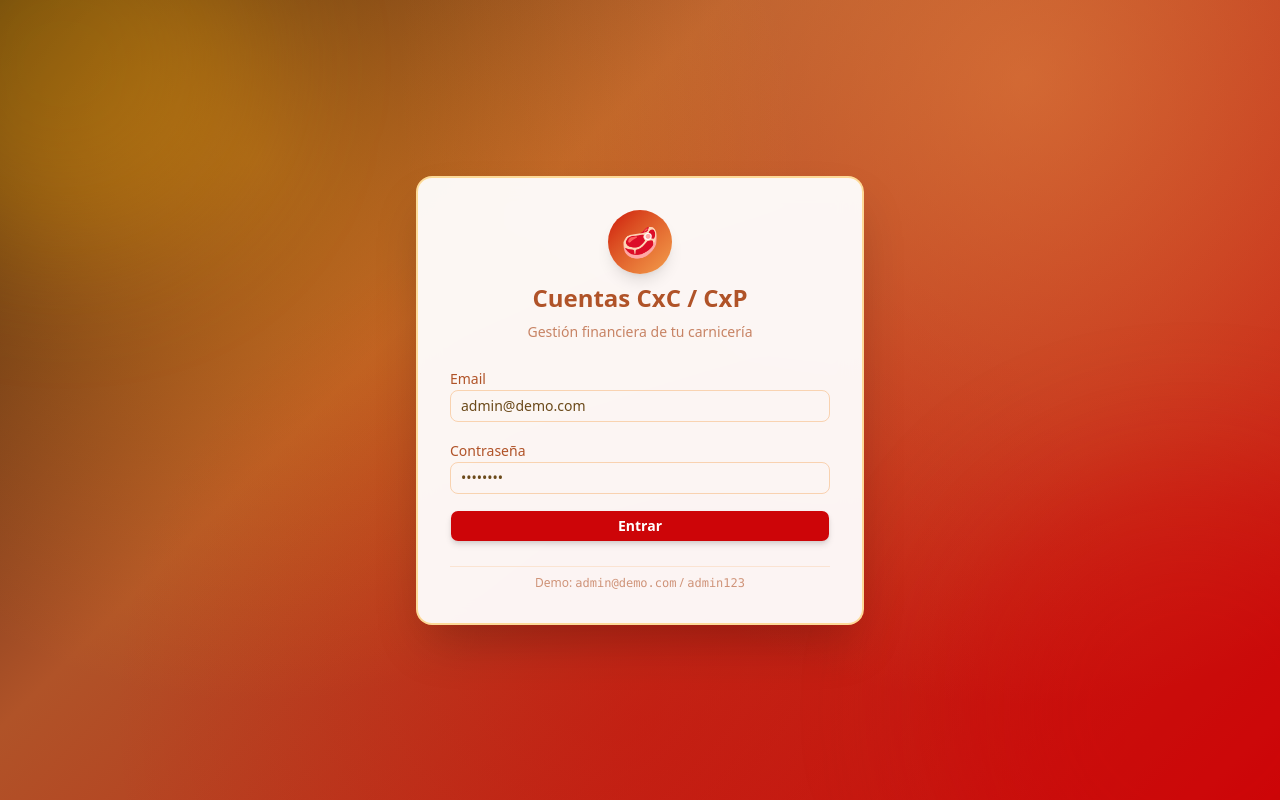
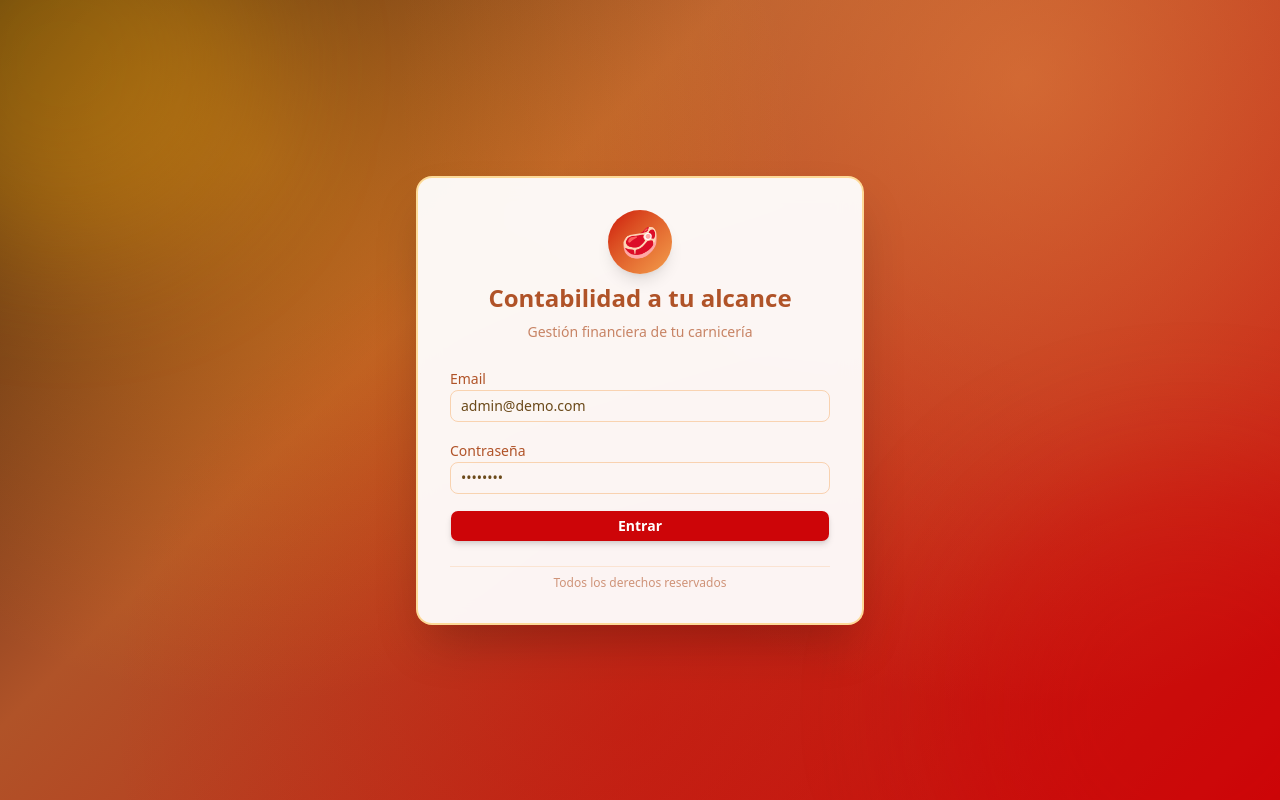
Before and after one commit to carnescarnes24/Contabilidad_app, a Next.js app: page /login in a window 1280 px wide. Built offline with nearby package versions, Linux system fonts and the light colour scheme.

Commit message:
Fix: Modificacion del nombre del aplicativo

```diff
--- a/src/app/(dashboard)/layout.tsx
+++ b/src/app/(dashboard)/layout.tsx
@@ -37,7 +37,7 @@ export default async function DashboardLayout({
     <div className="min-h-screen flex bg-[#fdfaf3]">
       <aside className="w-60 bg-white border-r-2 border-brand-orange/30 p-4 hidden md:flex md:flex-col">
         <h2 className="font-bold text-lg text-brand-red mb-6 flex items-center gap-2">
-          <span>🥩</span> CxC / CxP
+          <span>🥩</span> Contabilidad a tu alcance
         </h2>
         <nav className="space-y-1 flex-1">
           {nav
--- a/src/app/login/page.tsx
+++ b/src/app/login/page.tsx
@@ -52,7 +52,7 @@ export default function LoginPage() {
             <span className="text-3xl">🥩</span>
           </div>
           <h1 className="text-2xl font-bold text-brand-brown">
-            Cuentas CxC / CxP
+            Contabilidad a tu alcance
           </h1>
           <p className="text-sm text-brand-brown/70">
             Gestión financiera de tu carnicería
@@ -97,7 +97,7 @@ export default function LoginPage() {
         </form>
 
         <div className="text-center text-xs text-brand-brown/60 pt-2 border-t border-brand-orange/20">
-          Demo: <span className="font-mono">admin@demo.com</span> / <span className="font-mono">admin123</span>
+          Todos los derechos reservados
         </div>
       </div>
     </div>
--- a/src/lib/excel.ts
+++ b/src/lib/excel.ts
@@ -28,14 +28,14 @@ export async function exportToExcel(
   logoUrl?: string // <-- NUEVO PARÁMETRO
 ) {
   const workbook = new ExcelJS.Workbook();
-  workbook.creator = "CxC / CxP";
+  workbook.creator = "Contabilidad a tu alcance";
   workbook.created = new Date();
 
   const sheet = workbook.addWorksheet(sheetName);
   const numCols = columns.length;
 
   // 2. Fila 1: Nombre del aplicativo
-  const titleRow = sheet.addRow(["CxC / CxP - Gestión Financiera"]);
+  const titleRow = sheet.addRow(["Contabilidad a tu alcance - Gestión Financiera"]);
   titleRow.font = { bold: true, size: 16, color: { argb: "FFFFFFFF" } };
   titleRow.fill = { type: "pattern", pattern: "solid", fgColor: { argb: "FFCD0508" } };
   titleRow.alignment = { vertical: "middle", horizontal: "center" };
```
